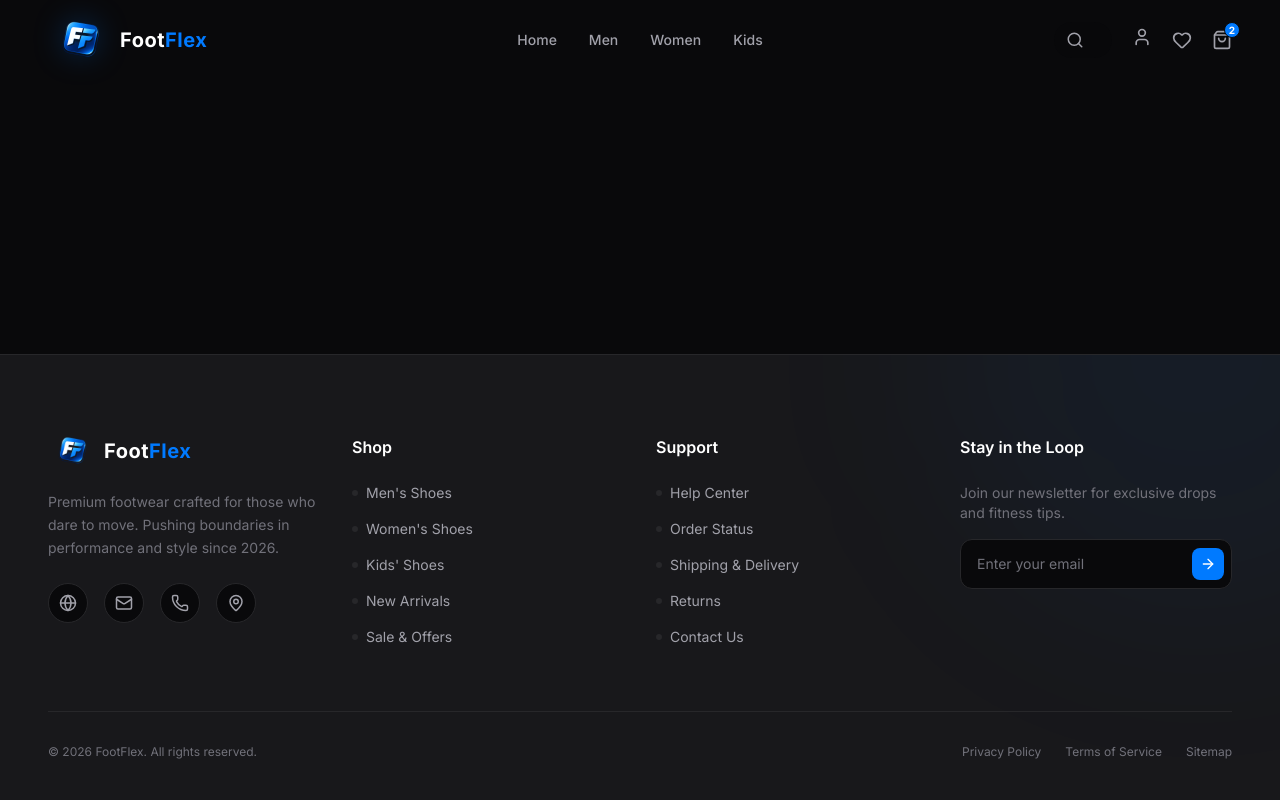
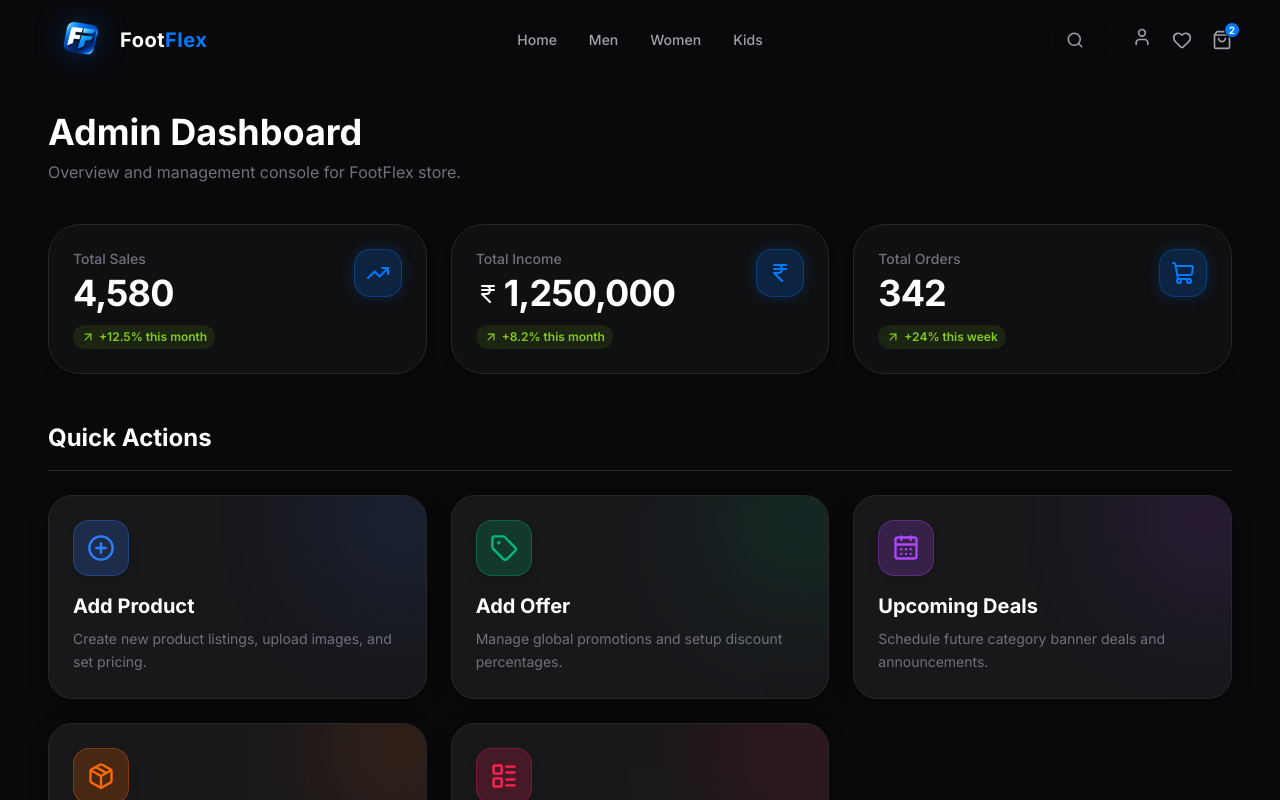
Before and after one commit to Priyanshu6262/FootFlex, a React (Vite) app in the folder Frontend/: page /admin in a window 1280 px wide. Shown: the top 800 px of the page. Built offline with nearby package versions, Linux system fonts and the light colour scheme.

Commit message:
Add premium Admin Dashboard page with animated stats and management grid

```diff
--- a/Frontend/src/App.jsx
+++ b/Frontend/src/App.jsx
@@ -5,6 +5,7 @@ import Men from './pages/Men';
 import Women from './pages/Women';
 import Kids from './pages/Kids';
 import Login from './pages/Login';
+import AdminDashboard from './pages/AdminDashboard';
 import Footer from './components/Footer';
 import { FilterProvider } from './context/FilterContext';
 
@@ -14,7 +15,8 @@ function App() {
       <Router>
         <Routes>
           {/* Standalone pages — no Navbar/Footer */}
-          <Route path="/login" element={<Login />} />
+          {/* <Route path="/login" element={<Login />} /> */}
+
 
           {/* Main layout pages */}
           <Route path="/*" element={
@@ -28,6 +30,8 @@ function App() {
                   <Route path="/kids" element={<Kids />} />
                   <Route path="/cart" element={<div className="h-screen flex items-center justify-center text-3xl">Cart Coming Soon</div>} />
                   <Route path="/wishlist" element={<div className="h-screen flex items-center justify-center text-3xl">Wishlist Coming Soon</div>} />
+                  <Route path="/login" element={<Login />} />
+                  <Route path="/admin" element={<AdminDashboard />} />
                 </Routes>
               </main>
               <Footer />
--- /dev/null
+++ b/Frontend/src/pages/AdminDashboard.jsx
@@ -0,0 +1,208 @@
+import React from 'react';
+import { motion } from 'framer-motion';
+import {
+  TrendingUp,
+  IndianRupee,
+  ShoppingCart,
+  PlusCircle,
+  Tag,
+  CalendarDays,
+  Package,
+  LayoutList,
+  ArrowUpRight
+} from 'lucide-react';
+
+// --- Animated Counter Hook (Simplified for UI) ---
+const useCounter = (end, duration = 2) => {
+  const [count, setCount] = React.useState(0);
+
+  React.useEffect(() => {
+    let startTimestamp = null;
+    const step = (timestamp) => {
+      if (!startTimestamp) startTimestamp = timestamp;
+      const progress = Math.min((timestamp - startTimestamp) / (duration * 1000), 1);
+      setCount(Math.floor(progress * end));
+      if (progress < 1) {
+        window.requestAnimationFrame(step);
+      }
+    };
+    window.requestAnimationFrame(step);
+  }, [end, duration]);
+
+  return count;
+};
+
+// --- Components ---
+
+const StatCard = ({ title, value, icon: Icon, trend, isCurrency, delay }) => {
+  const animatedValue = useCounter(value, 2);
+
+  return (
+    <motion.div
+      initial={{ opacity: 0, y: 20 }}
+      animate={{ opacity: 1, y: 0 }}
+      transition={{ duration: 0.5, delay }}
+      whileHover={{ y: -5, scale: 1.02 }}
+      className="bg-background-card/50 backdrop-blur-xl border border-border-accent rounded-[2rem] p-6 relative overflow-hidden group shadow-lg"
+    >
+      {/* Background Glow */}
+      <div className="absolute -inset-px rounded-[2rem] bg-gradient-to-br from-primary/10 to-transparent opacity-0 group-hover:opacity-100 transition-opacity duration-500" />
+
+      <div className="relative z-10 flex justify-between items-start">
+        <div>
+          <p className="text-text-muted text-sm font-medium mb-1">{title}</p>
+          <div className="flex items-baseline gap-1">
+            {isCurrency && <IndianRupee size={24} className="text-white font-bold" />}
+            <h3 className="text-4xl font-bold text-white tracking-tight">
+              {animatedValue.toLocaleString()}
+            </h3>
+          </div>
+          <div className="flex items-center gap-1 mt-3 text-badge-new text-xs font-semibold px-2 py-1 rounded-full bg-badge-new/10 w-fit">
+            <ArrowUpRight size={14} />
+            <span>{trend}</span>
+          </div>
+        </div>
+
+        <div className="w-12 h-12 rounded-2xl bg-primary/20 border border-primary/30 flex items-center justify-center text-primary group-hover:scale-110 transition-transform duration-300 shadow-[0_0_15px_rgba(0,122,255,0.2)]">
+          <Icon size={24} />
+        </div>
+      </div>
+    </motion.div>
+  );
+};
+
+const ActionCard = ({ title, description, icon: Icon, colorClass, delay }) => {
+  return (
+    <motion.div
+      initial={{ opacity: 0, scale: 0.95 }}
+      animate={{ opacity: 1, scale: 1 }}
+      transition={{ duration: 0.4, delay }}
+      whileHover={{ scale: 1.03, y: -5 }}
+      whileTap={{ scale: 0.98 }}
+      className={`relative bg-background-card border border-border-accent rounded-3xl p-6 cursor-pointer overflow-hidden group shadow-[0_4px_20px_rgba(0,0,0,0.3)] hover:shadow-[0_8px_30px_rgba(0,122,255,0.15)] transition-all`}
+    >
+       {/* Ambient Color Glow */}
+      <div className={`absolute -top-10 -right-10 w-32 h-32 blur-3xl opacity-20 group-hover:opacity-40 transition-opacity ${colorClass.bg}`} />
+
+      <div className="relative z-10">
+        <div className={`w-14 h-14 rounded-2xl mb-4 flex items-center justify-center border shadow-lg transition-transform group-hover:rotate-12 ${colorClass.iconWrapper}`}>
+          <Icon size={28} className={colorClass.icon} />
+        </div>
+        <h3 className="text-xl font-bold text-white mb-2 group-hover:text-primary transition-colors">{title}</h3>
+        <p className="text-text-muted text-sm leading-relaxed">
+          {description}
+        </p>
+      </div>
+
+       {/* Interactive Hover Arrow */}
+       <div className="absolute bottom-6 right-6 opacity-0 translate-x-4 group-hover:opacity-100 group-hover:translate-x-0 transition-all duration-300">
+         <div className="w-8 h-8 rounded-full bg-primary/20 flex items-center justify-center text-primary">
+            <ArrowUpRight size={16} />
+         </div>
+       </div>
+    </motion.div>
+  );
+};
+
+// --- Main Page ---
+
+const AdminDashboard = () => {
+
+  // Dummy Data
+  const stats = [
+    { title: "Total Sales", value: 4580, icon: TrendingUp, trend: "+12.5% this month", isCurrency: false },
+    { title: "Total Income", value: 1250000, icon: IndianRupee, trend: "+8.2% this month", isCurrency: true },
+    { title: "Total Orders", value: 342, icon: ShoppingCart, trend: "+24% this week", isCurrency: false },
+  ];
+
+  const actions = [
+    {
+      title: "Add Product",
+      description: "Create new product listings, upload images, and set pricing.",
+      icon: PlusCircle,
+      colorClass: { bg: "bg-blue-500", iconWrapper: "bg-blue-500/20 border-blue-500/30", icon: "text-blue-500" }
+    },
+    {
+      title: "Add Offer",
+      description: "Manage global promotions and setup discount percentages.",
+      icon: Tag,
+      colorClass: { bg: "bg-emerald-500", iconWrapper: "bg-emerald-500/20 border-emerald-500/30", icon: "text-emerald-500" }
+    },
+    {
+      title: "Upcoming Deals",
+      description: "Schedule future category banner deals and announcements.",
+      icon: CalendarDays,
+      colorClass: { bg: "bg-purple-500", iconWrapper: "bg-purple-500/20 border-purple-500/30", icon: "text-purple-500" }
+    },
+    {
+      title: "Manage Orders",
+      description: "Track customer orders, update statuses, and handle returns.",
+      icon: Package,
+      colorClass: { bg: "bg-orange-500", iconWrapper: "bg-orange-500/20 border-orange-500/30", icon: "text-orange-500" }
+    },
+    {
+      title: "Available Products",
+      description: "View, edit, or remove existing products in the catalog.",
+      icon: LayoutList,
+      colorClass: { bg: "bg-rose-500", iconWrapper: "bg-rose-500/20 border-rose-500/30", icon: "text-rose-500" }
+    },
+  ];
+
+  return (
+    <div className="min-h-screen pb-24 px-6 md:px-12 pt-8 relative overflow-hidden">
+
+      {/* Background effects */}
+      <div className="absolute top-0 right-0 w-[800px] h-[800px] bg-primary/5 rounded-full blur-[120px] pointer-events-none -z-10" />
+      <div className="absolute bottom-0 left-0 w-[600px] h-[600px] bg-purple-500/5 rounded-full blur-[100px] pointer-events-none -z-10" />
+
+      <div className="container mx-auto">
+
+        <header className="mb-10">
+          <motion.h1
+            initial={{ opacity: 0, x: -20 }}
+            animate={{ opacity: 1, x: 0 }}
+            className="text-3xl md:text-4xl font-bold text-white mb-2"
+          >
+            Admin Dashboard
+          </motion.h1>
+          <motion.p
+            initial={{ opacity: 0, x: -20 }}
+            animate={{ opacity: 1, x: 0 }}
+            transition={{ delay: 0.1 }}
+            className="text-text-muted"
+          >
+            Overview and management console for FootFlex store.
+          </motion.p>
+        </header>
+
+        {/* --- Top Stats --- */}
+        <div className="grid grid-cols-1 md:grid-cols-3 gap-6 mb-12">
+          {stats.map((stat, index) => (
+            <StatCard key={stat.title} {...stat} delay={0.1 * index + 0.2} />
+          ))}
+        </div>
+
+        {/* --- Management Section --- */}
+        <div>
+          <motion.h2
+            initial={{ opacity: 0 }}
+            animate={{ opacity: 1 }}
+            transition={{ delay: 0.5 }}
+            className="text-2xl font-bold text-white mb-6 border-b border-border-accent pb-4"
+          >
+            Quick Actions
+          </motion.h2>
+
+          <div className="grid grid-cols-1 md:grid-cols-2 lg:grid-cols-3 gap-6">
+            {actions.map((action, index) => (
+              <ActionCard key={action.title} {...action} delay={0.1 * index + 0.6} />
+            ))}
+          </div>
+        </div>
+
+      </div>
+    </div>
+  );
+};
+
+export default AdminDashboard;
```
